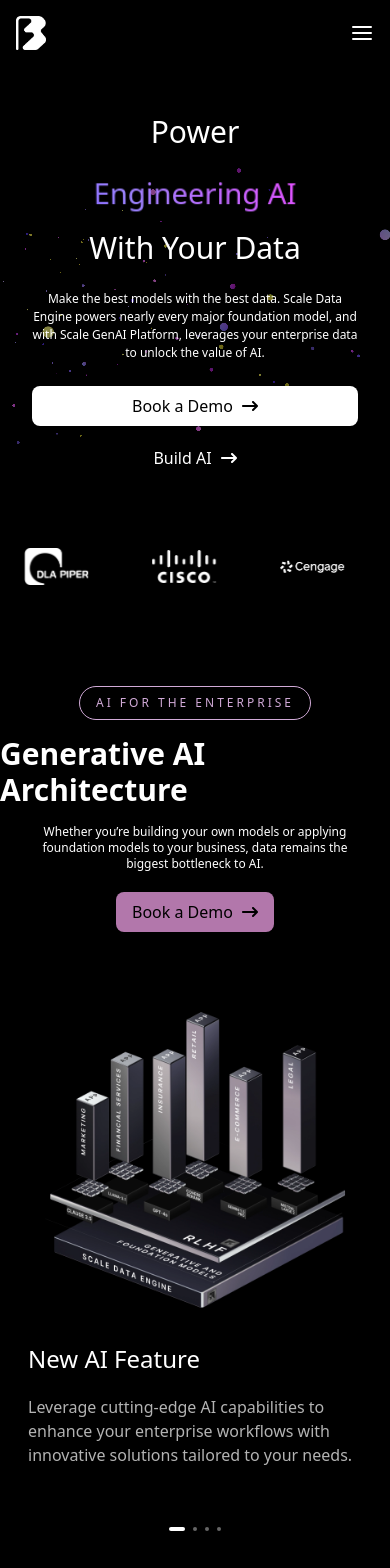
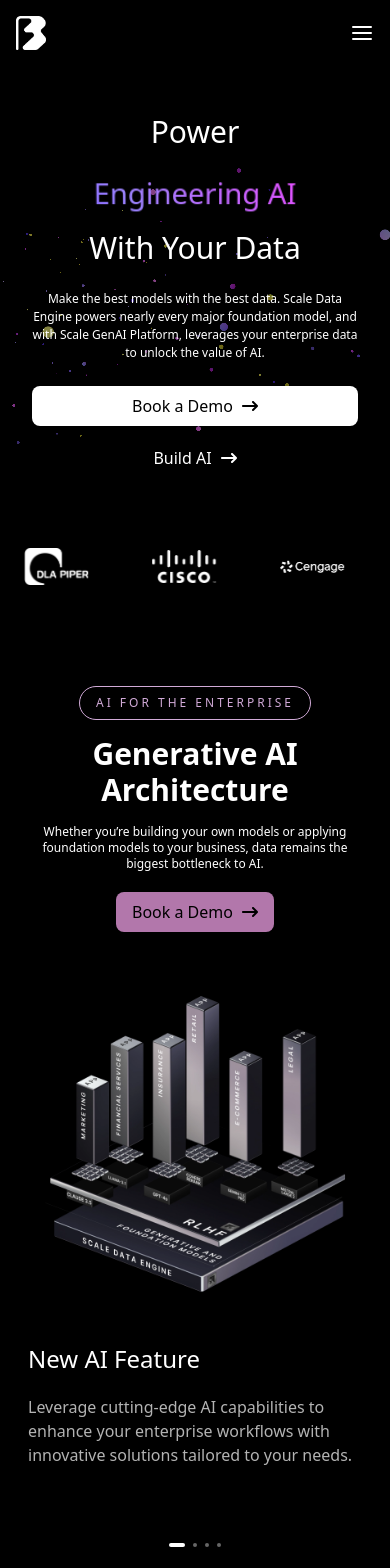
Before and after one commit to Clarioscope-AI/bralvio.io, a Next.js app: page / in a window 390 px wide. Shown: the top 1568 px of the page. Built offline with nearby package versions, Linux system fonts and the light colour scheme.

Commit message:
fix: update pagination active state on scroll in mobile AI slider

```diff
--- a/components/enterpriseAi/DesktopEnterpriseAi.tsx
+++ b/components/enterpriseAi/DesktopEnterpriseAi.tsx
@@ -14,7 +14,7 @@ const DesktopEnterpriseAi: React.FC = () => {
 
   return (
     <>
-      <div className="flex flex-col justify-center items-center mt-20">
+      <div className="flex flex-col justify-center items-center mt-20 mb-16">
         <button className="mb-5 lg:mb-2 overflow-hidden tracking-[3px] text-xs md:px-5 md:py-2 lg:text-xs uppercase bg-black/55 bg-opacity-5 shadow-lg text-[#D1AAD7] rounded-full px-4 py-2 border-1">
           AI for the Enterprise
         </button>
--- a/components/enterpriseAi/MobileEnterpriseAi.tsx
+++ b/components/enterpriseAi/MobileEnterpriseAi.tsx
@@ -1,5 +1,5 @@
 'use client';
-import React, { useState } from 'react';
+import React, { useState, useRef } from 'react';
 import Image from 'next/image';
 import { sections } from '@/data/generativeAI';
 import Button from '../ui/button/Button';
@@ -7,6 +7,33 @@ import { SectionType } from '@/types/generativeAI';
 
 const MobileEnterpriseAi: React.FC = () => {
   const [activeSlide, setActiveSlide] = useState(0);
+  const scrollContainerRef = useRef<HTMLDivElement>(null);
+
+  const handleClick = (index: number) => {
+    setActiveSlide(index);
+    if (scrollContainerRef.current) {
+      const container = scrollContainerRef.current;
+      const slideWidth = container.offsetWidth;
+      container.scrollTo({
+        left: slideWidth * index,
+        behavior: 'smooth',
+      });
+    }
+  };
+
+  const handleScroll = () => {
+    if (!scrollContainerRef.current) return;
+
+    const container = scrollContainerRef.current;
+    const scrollLeft = container.scrollLeft;
+    const slideWidth = container.offsetWidth;
+
+    const index = Math.round(scrollLeft / slideWidth);
+
+    if (index !== activeSlide) {
+      setActiveSlide(index);
+    }
+  };
 
   return (
     <>
@@ -14,7 +41,7 @@ const MobileEnterpriseAi: React.FC = () => {
         <button className="overflow-hidden tracking-[3px] text-xs md:px-5 md:py-2 lg:text-xs uppercase bg-black/55 bg-opacity-5 shadow-lg text-[#D1AAD7] rounded-full px-4 py-2 border-1">
           AI for the Enterprise
         </button>
-        <h1 className="text-[#FFFFFF] text-3xl font-semibold py-4">Generative AI Architecture</h1>
+        <h1 className="text-[#FFFFFF] text-3xl font-semibold py-4 text-center">Generative AI Architecture</h1>
         <p className="text-[#FFFFFF] text-xs text-center px-5">
           Whether you’re building your own models or applying foundation models to your business, data remains the biggest bottleneck to AI.
         </p>
@@ -26,33 +53,31 @@ const MobileEnterpriseAi: React.FC = () => {
       </div>
 
       <div className="flex flex-col justify-center mx-auto h-[590px] sm:h-[700px] mb-24 md:mb-20 xl:hidden mt-10">
-        <div className="relative w-full pb-6">
-          <div className="flex overflow-x-auto snap-x snap-mandatory scrollbar-hide">
+        <div
+          ref={scrollContainerRef}
+          className="flex overflow-x-auto snap-x snap-mandatory scrollbar-hide scroll-smooth"
+          style={{ scrollBehavior: 'smooth' }}
+          onScroll={handleScroll}
+        >
           {sections.map((slide: SectionType, index) => (
             <div
               key={slide.id}
-                className="min-w-full snap-center flex flex-col justify-center items-center overflow-visible"
-                style={{
-                  transform: `translateX(${(index - activeSlide) * 100}%)`,
-                  transition: 'transform 0.3s ease',
-                }}
+              className="min-w-full snap-center flex flex-col justify-center items-center overflow-visible mb-10"
             >
               <Image
                 src={slide.image}
                 alt={slide.title}
-                  width={334}
-                  height={307}
+                width={300}
+                height={250}
                 className="object-contain w-full h-auto max-w-[334px] max-h-[307px]"
                 priority={index === 0}
-                  loading={index === activeSlide ? 'eager' : 'lazy'}
               />
-                <div className="px-7 w-full sm:w-auto sm:px-0 mt-6 space-y-4">
+              <div className="px-7 w-full sm:w-auto sm:px-0 mt-10 space-y-4">
                 <p className="text-2xl leading-10 font-aeonik text-white">{slide.title}</p>
                 <p className="text-white/70">{slide.description}</p>
               </div>
             </div>
           ))}
-          </div>
         </div>
 
         <div className="relative z-50 mx-auto mt-4 flex justify-center">
@@ -62,7 +87,7 @@ const MobileEnterpriseAi: React.FC = () => {
               className="px-1 py-2 sm:px-2"
               aria-label={`Slide ${index + 1}`}
               aria-current={activeSlide === index ? 'true' : 'false'}
-              onClick={() => setActiveSlide(index)}
+              onClick={() => handleClick(index)}
             >
               <div
                 className={`h-1 sm:h-1.5 md:h-2 rounded-full transition-width duration-300 ${
```
Lines whose indentation alone changed are shown as unchanged.
